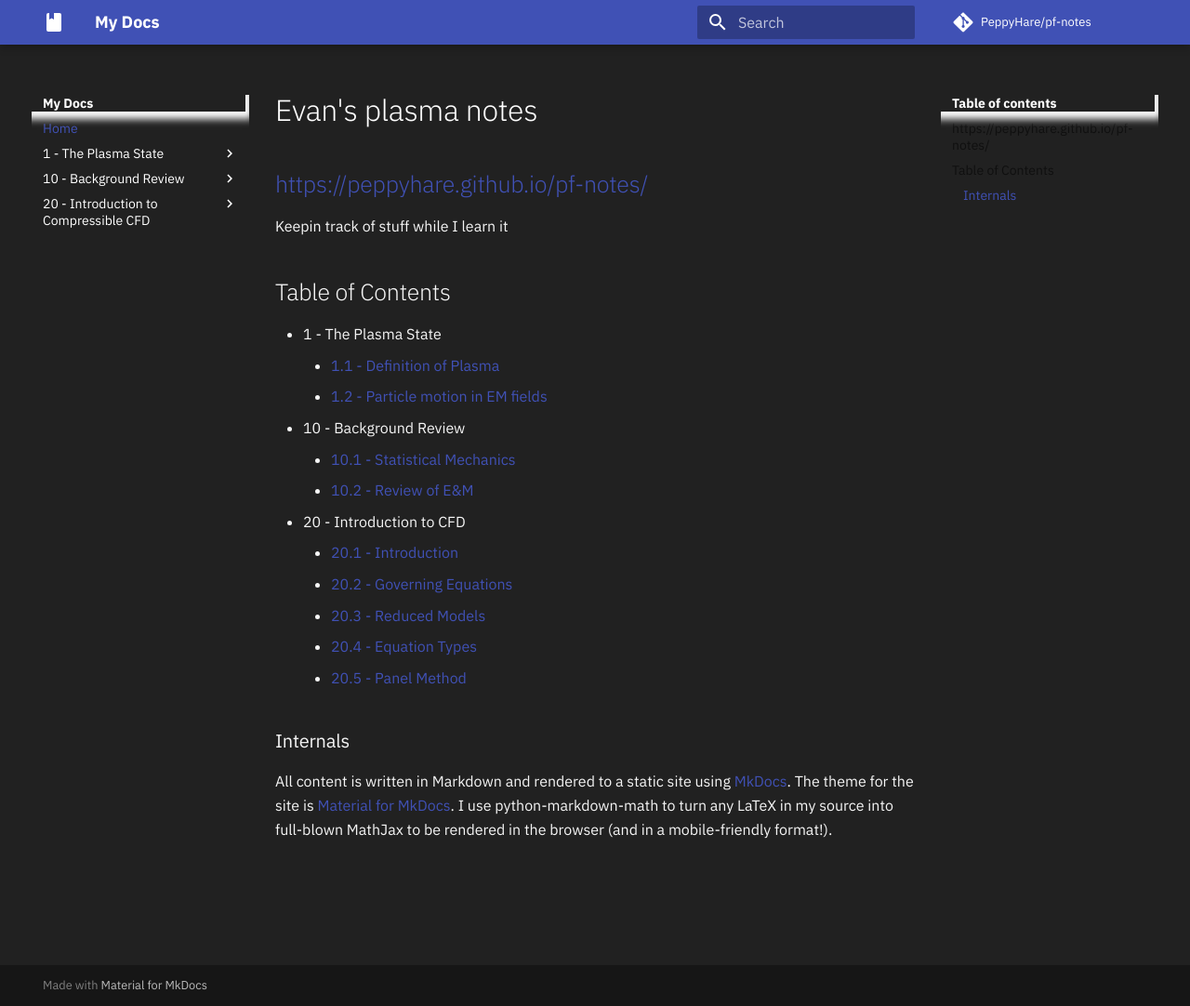
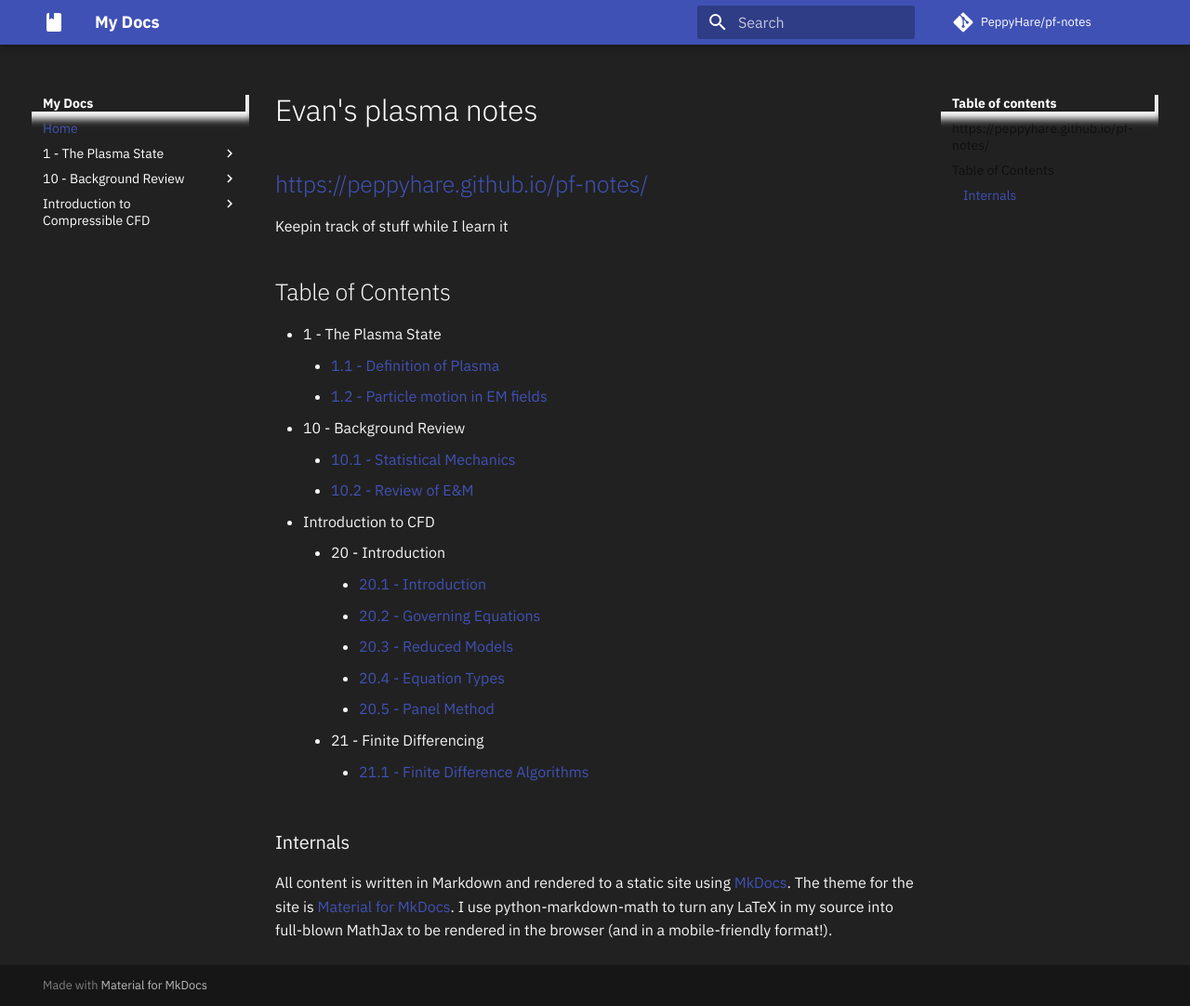
Before and after one commit to PeppyHare/pf-notes, an MkDocs documentation site: the page built from docs/index.md, in a window 1280 px wide and 1082 px high. Shown: the whole window at 93% size. Built offline with MkDocs 1.6.1 and Material for MkDocs 9.7.7, drawn with Linux system fonts in a browser that asks for light colours; comment, search, counter and statistics services are not loaded.

Commit message:
finite difference methods
Former-commit-id: e1a784ab9f6c50da9587480148a5c6e200e74ed8

```diff
--- a/docs/index.md
+++ b/docs/index.md
@@ -13,12 +13,15 @@ Keepin track of stuff while I learn it
 - 10 - Background Review
     - [10.1 - Statistical Mechanics](ch10-1.md)
     - [10.2 - Review of E&M](ch10-2.md)
-- 20 - Introduction to CFD
-    - [20.1 - Introduction](ch20-1.md)
-    - [20.2 - Governing Equations](ch20-2.md)
-    - [20.3 - Reduced Models](ch20-3.md)
-    - [20.4 - Equation Types](ch20-4.md)
-    - [20.5 - Panel Method](ch20-5.md)
+- Introduction to CFD
+    - 20 - Introduction
+        - [20.1 - Introduction](ch20-1.md)
+        - [20.2 - Governing Equations](ch20-2.md)
+        - [20.3 - Reduced Models](ch20-3.md)
+        - [20.4 - Equation Types](ch20-4.md)
+        - [20.5 - Panel Method](ch20-5.md)
+    - 21 - Finite Differencing
+        - [21.1 - Finite Difference Algorithms](ch21-1.md)
 
 
 ### Internals
--- a/mkdocs.yml
+++ b/mkdocs.yml
@@ -7,12 +7,15 @@ nav:
     - 10 - Background Review:
       - 10.1 - Statistical Mechanics: ch10-1.md
       - 10.2 - Review of E&M: ch10-2.md
-    - 20 - Introduction to Compressible CFD:
-      - 20.1 - Introduction: ch20-1.md
-      - 20.2 - Governing Equations: ch20-2.md
-      - 20.3 - Reduced Models: ch20-3.md
-      - 20.4 - Equation Types: ch20-4.md
-      - 20.5 - Panel Method: ch20-5.md
+    - Introduction to Compressible CFD:
+      - Introduction:
+        - 20.1 - Introduction: ch20-1.md
+        - 20.2 - Governing Equations: ch20-2.md
+        - 20.3 - Reduced Models: ch20-3.md
+        - 20.4 - Equation Types: ch20-4.md
+        - 20.5 - Panel Method: ch20-5.md
+      - Finite Differencing:
+        - 21.1 - Finite Difference Algorithms: ch21-1.md
 
 # Cool material theme: https://squidfunk.github.io/mkdocs-material/
 theme:
```
Also changed, not shown: docs/ch20-4.md (+1 -1 lines), docs/ch21-1.md (+115 -0 lines).
